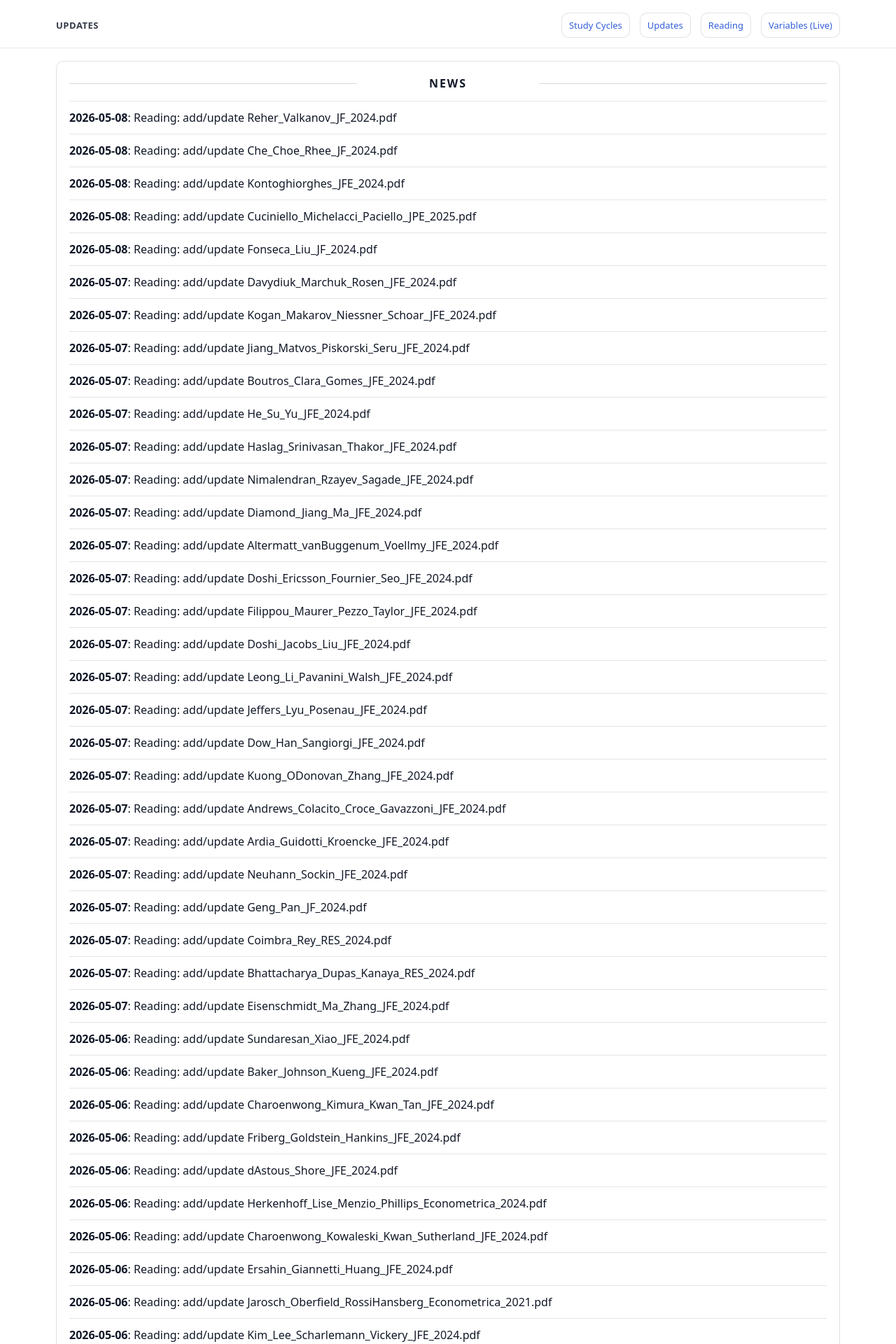
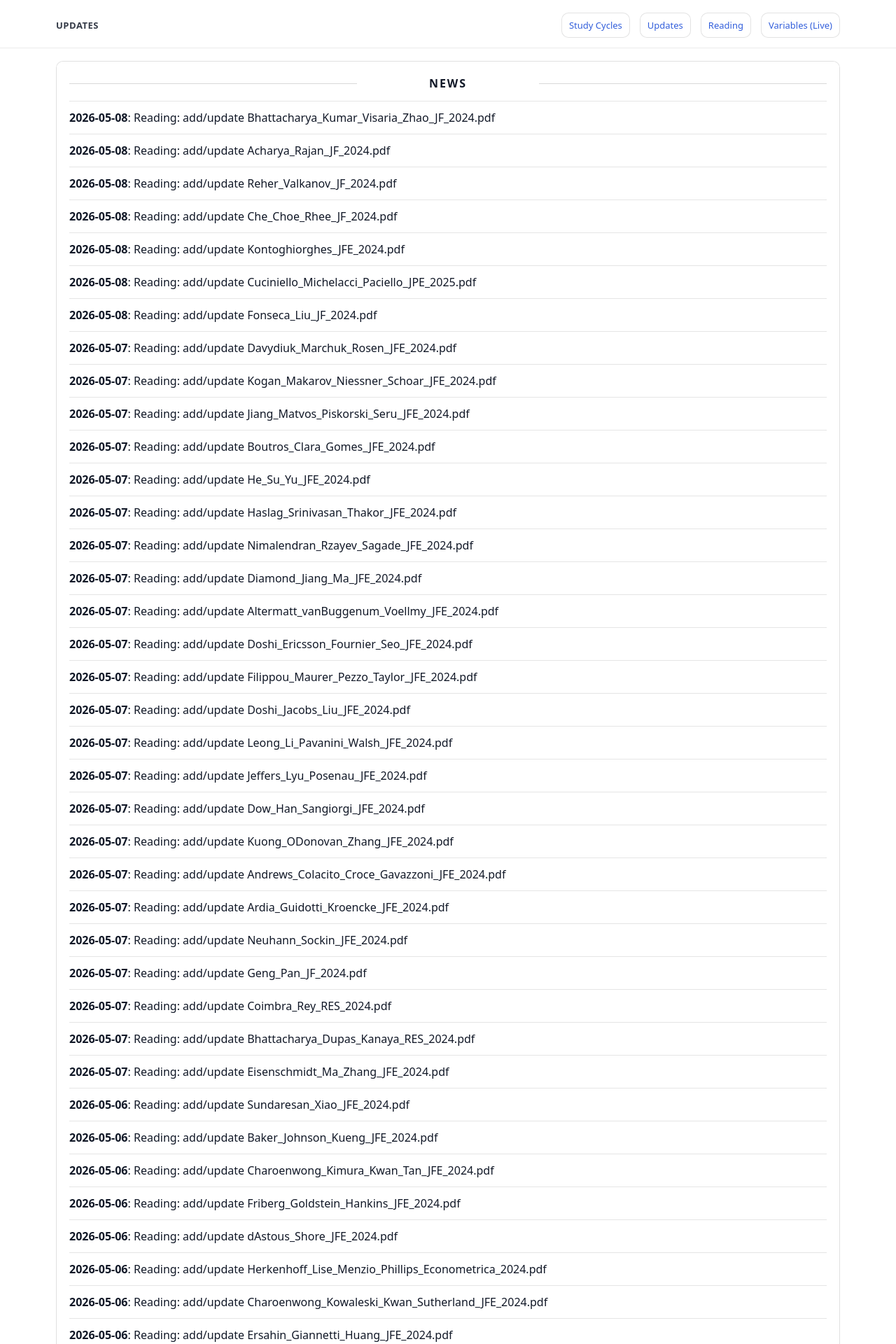
Before and after one commit to yaxinzn/study-archive, a Jekyll site: the page built from updates/index.md, in a window 1280 px wide. Shown: the top 1920 px of the page at 70% size. Built offline with Jekyll 4.4.1, drawn with Linux system fonts in a browser that asks for light colours; some of the changed text lies outside the part shown.

Commit message:
chore: update NEWS feed

```diff
--- a/_data/news.yml
+++ b/_data/news.yml
@@ -1,4 +1,10 @@
 # Auto-generated update history (sorted newest -> oldest). Do not edit manually.
+- ts: "1778192172"
+  date: "2026-05-08"
+  title: "Reading: add/update Bhattacharya_Kumar_Visaria_Zhao_JF_2024.pdf"
+- ts: "1778192133"
+  date: "2026-05-08"
+  title: "Reading: add/update Acharya_Rajan_JF_2024.pdf"
 - ts: "1778187271"
   date: "2026-05-08"
   title: "Reading: add/update Reher_Valkanov_JF_2024.pdf"
```
